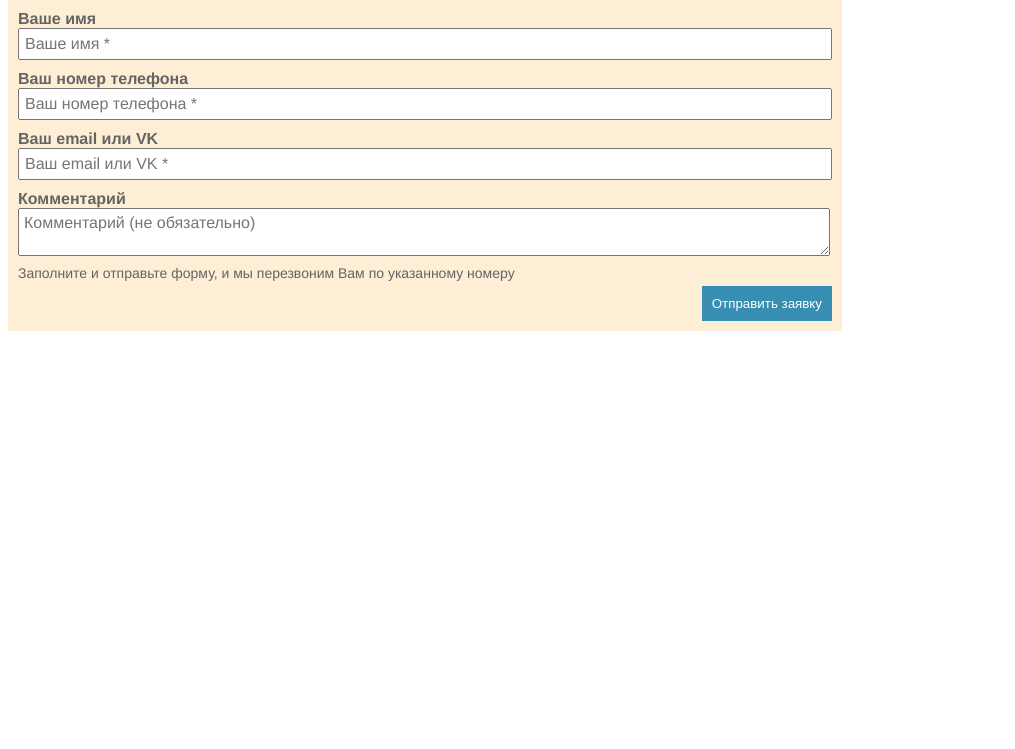
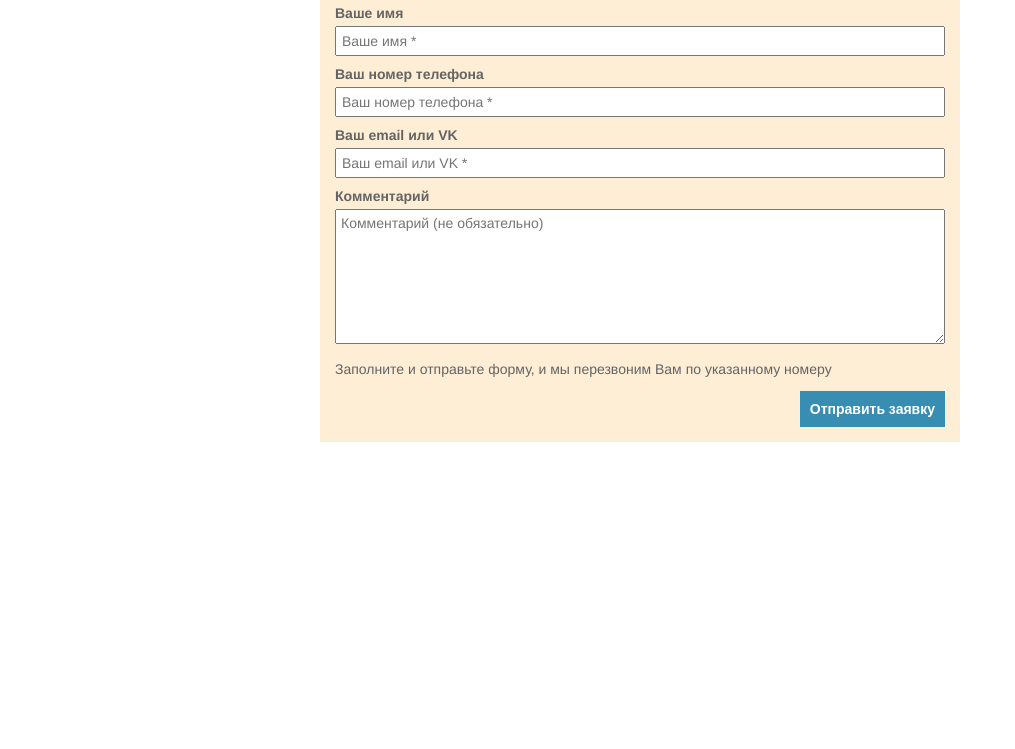
Before and after one commit to schredingercat/AcademItSchoolWeb, a plain HTML site: page AcademItSchoolWeb/CssForm/index.html in a window 1280 px wide. Shown: the part 51-800 px from the top of the page, without its empty margins (0-1015 px from the left). Drawn offline with Linux system fonts and the light colour scheme.

Commit message:
Настройка стилей

```diff
--- a/AcademItSchoolWeb/CssForm/index.html
+++ b/AcademItSchoolWeb/CssForm/index.html
@@ -8,6 +8,8 @@
 </head>
 
 <body>
+    <div class="container">
+
         <h3 class="header">Отправить заявку</h3>
         <div class="main">
             <form>
@@ -34,17 +36,16 @@
                         <label class="label" for="commentTextArea">Комментарий</label>
                     </div>
                     <div>
-                    <textarea class="input" id="commentTextArea" name="commentTextArea" placeholder="Комментарий (не обязательно)"></textarea>
+                        <textarea class="input textarea" id="commentTextArea" name="commentTextArea" placeholder="Комментарий (не обязательно)"></textarea>
                     </div>
                     <div>
-                    <label class="note">Заполните и отправьте форму, и мы перезвоним Вам по указанному номеру</label>
+                        <p>Заполните и отправьте форму, и мы перезвоним Вам по указанному номеру<p>
                     </div>
                     <button class="button" type="submit">Отправить заявку</button>
-
+                    <div class="spacer"></div>
                 </div>
             </form>
-
-
+        </div>
     </div>
 </body>
 
--- a/AcademItSchoolWeb/CssForm/style.css
+++ b/AcademItSchoolWeb/CssForm/style.css
@@ -1,38 +1,41 @@
-body {
+.container {
     font-family: Helvetica, Arial, sans-serif;
-    font-size: 16px;
+    font-size: 14px;
     color: #646464;
+    width: 640px;
+    margin: 0 auto;
 }
 
 .main {
     background-color: #feeed6;
-    padding: 10px;
-    display: inline-block;
+    padding: 5px 15px 15px;
 }
 
 .header {
     font-size: 24px;
     font-family: inherit;
-    margin: 0 0 5px;
+    margin: 5px 15px;
 }
 
 .label {
     font-weight: bold;
+    margin-top: 10px;
+    margin-bottom: 5px;
     display: inline-block;
-    margin-top: 10px;
 }
 
 .input {
     padding: 5px;
     font-family: inherit;
     font-size: inherit;
-    width: 800px;
+    width: 100%;
+    box-sizing: border-box;
 }
 
-.note {
-    font-size: 14px;
-    display: inline-block;
-    margin: 5px 0;
+.textarea {
+    min-height: 25px;
+    resize: vertical;
+    height: 135px;
 }
 
 .button {
@@ -41,13 +44,10 @@ body {
     border: 0;
     padding: 10px;
     float: right;
-}
-
-.text-blue {
-    color: #378db2;
+    font-size: inherit;
     font-weight: bold;
 }
 
-.text-through {
-    text-decoration: line-through;
+.spacer {
+    clear: both;
 }
--- a/AcademItSchoolWeb/CssTable/style.css
+++ b/AcademItSchoolWeb/CssTable/style.css
@@ -1,27 +1,21 @@
-.main {
-    background-color: #feeed6;
+.table {
     color: #646464;
-    padding: 10px;
+    border-collapse: collapse;
     font-family: Helvetica, Arial, sans-serif;
     font-size: 16px;
 }
 
-table {
-    border-collapse: collapse;
-    font-family: Helvetica, Arial, sans-serif;
+.table td {
+        border: 1px solid #d2d2d2;
+        padding: 5px;
 }
 
-tr, td {
-    border: 1px solid #d2d2d2;
-    padding: 5px;
-}
-
-thead {
+.thead {
     background-color: #3498db;
     color: white;
     font-weight: bold;
 }
 
-tbody tr:nth-child(odd) {
+.tbody tr:nth-child(odd) {
     background-color: #eeeeee;
 }
--- a/AcademItSchoolWeb/CssText/style.css
+++ b/AcademItSchoolWeb/CssText/style.css
@@ -9,7 +9,7 @@
 .header {
     font-size: 24px;
     font-family: inherit;
-    margin: 0px 0px 5px;
+    margin: 0 0 5px;
     text-transform: uppercase;
 }
 
```
Also changed, not shown: AcademItSchoolWeb/CssTable/index.html (+3 -4 lines). Lines whose indentation alone changed are shown as unchanged.
